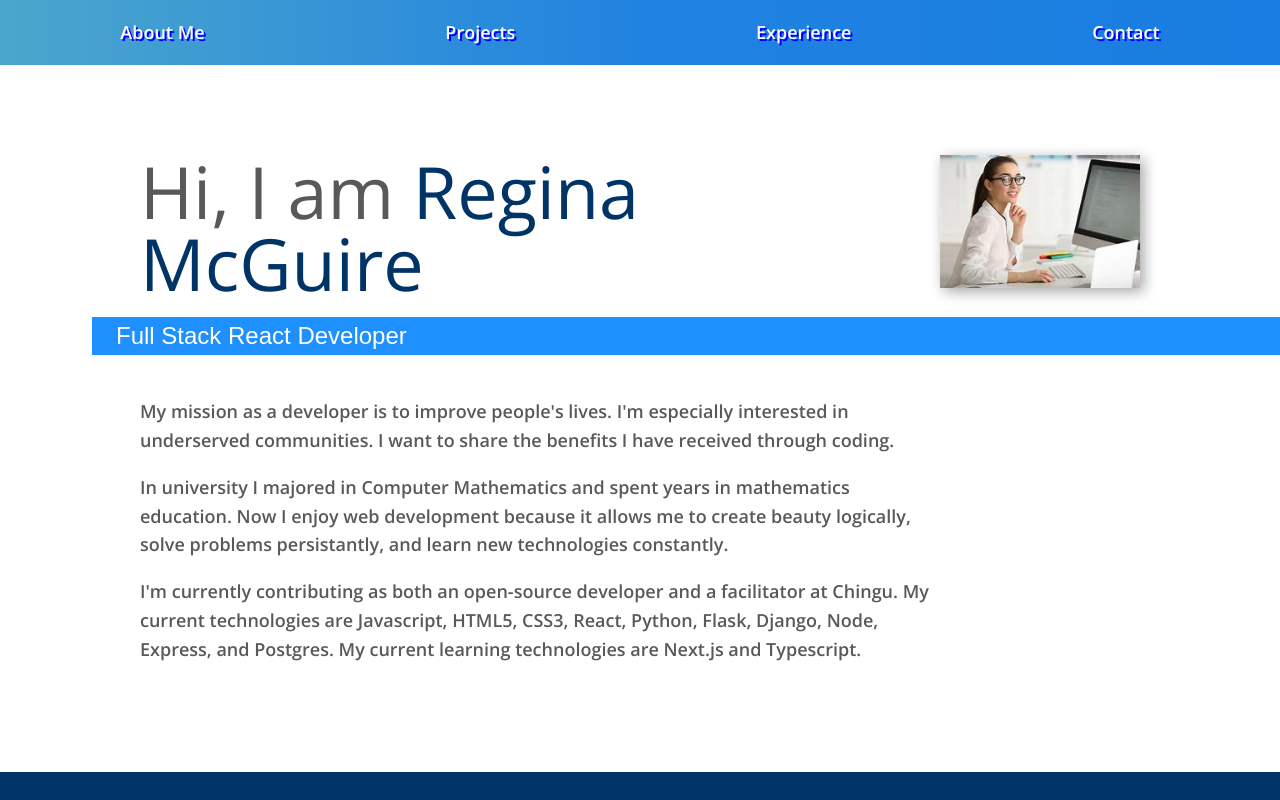
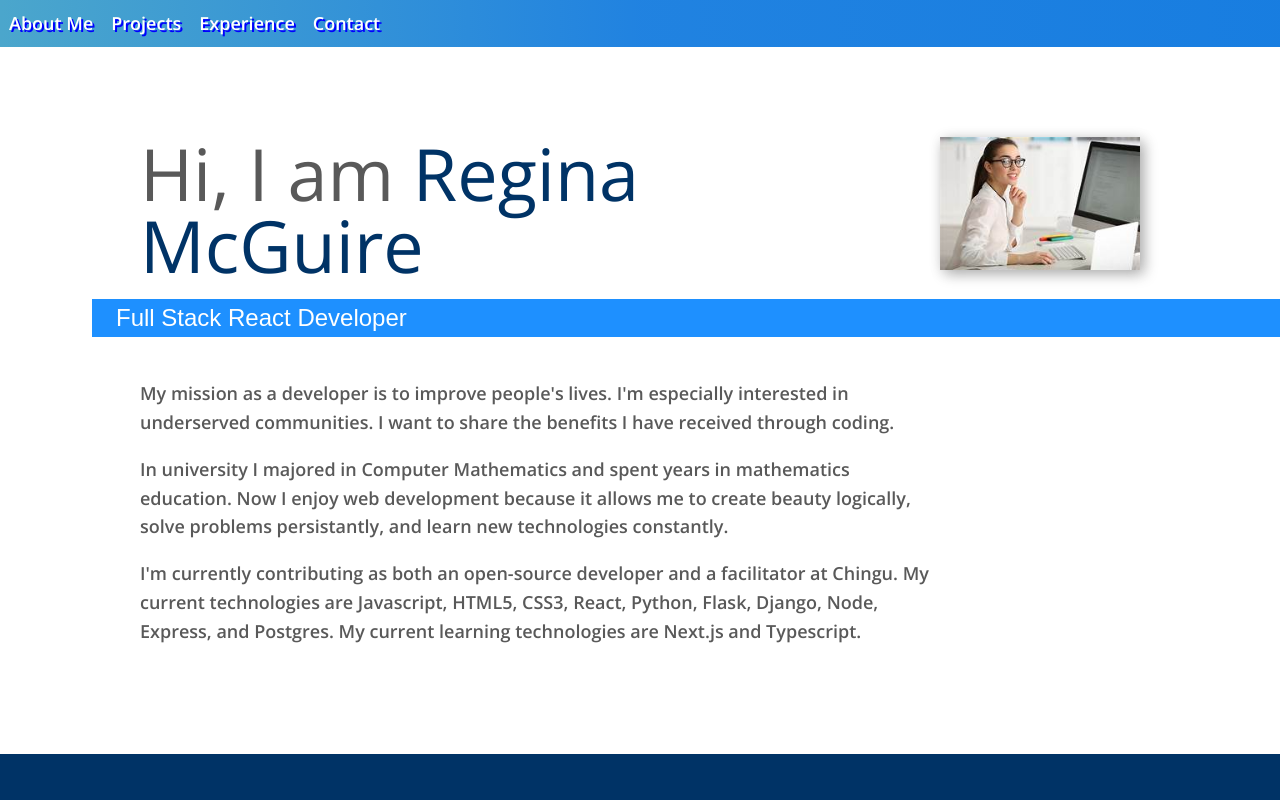
Before and after one commit to rmcguire6/react-portfolio, a React (Create React App) app: page / in a window 1280 px wide. Shown: the top 800 px of the page. Built offline with nearby package versions, Linux system fonts and the light colour scheme.

Commit message:
Adjust styling of Nav Bar

```diff
--- a/src/styles/_layout.scss
+++ b/src/styles/_layout.scss
@@ -198,7 +198,6 @@
 .nav {
   display: flex;
   list-style-type: none;
-  justify-content: space-around;
   background-color: var(--clr-accent);
   background-image: linear-gradient(
     to right,
@@ -213,6 +212,5 @@
   text-decoration: none;
   font-size: 1em;
   font-weight: bold;
-  padding: 1em;
-  margin: 0 2em;
+  padding: 0.5em;
 }
```
